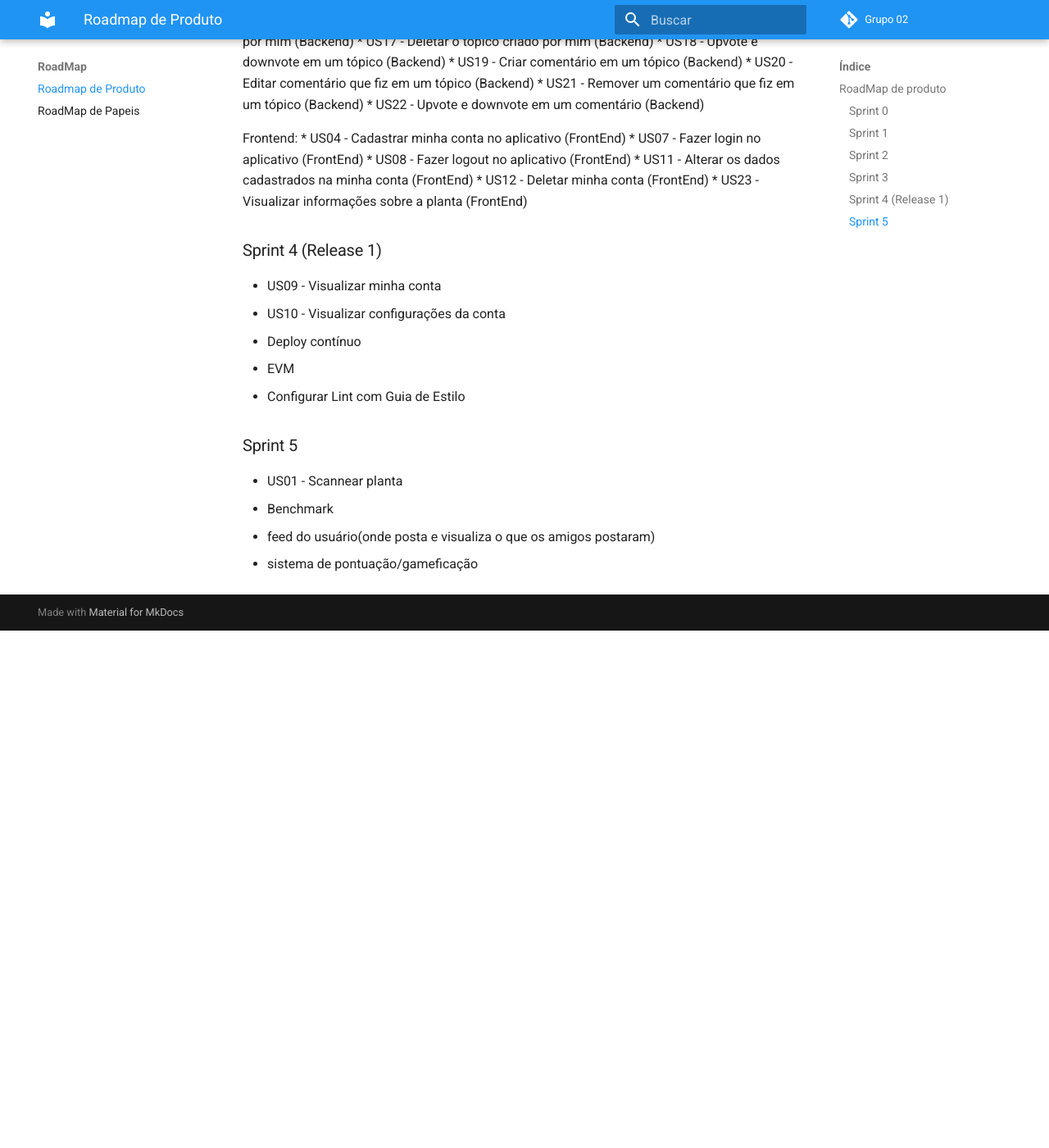
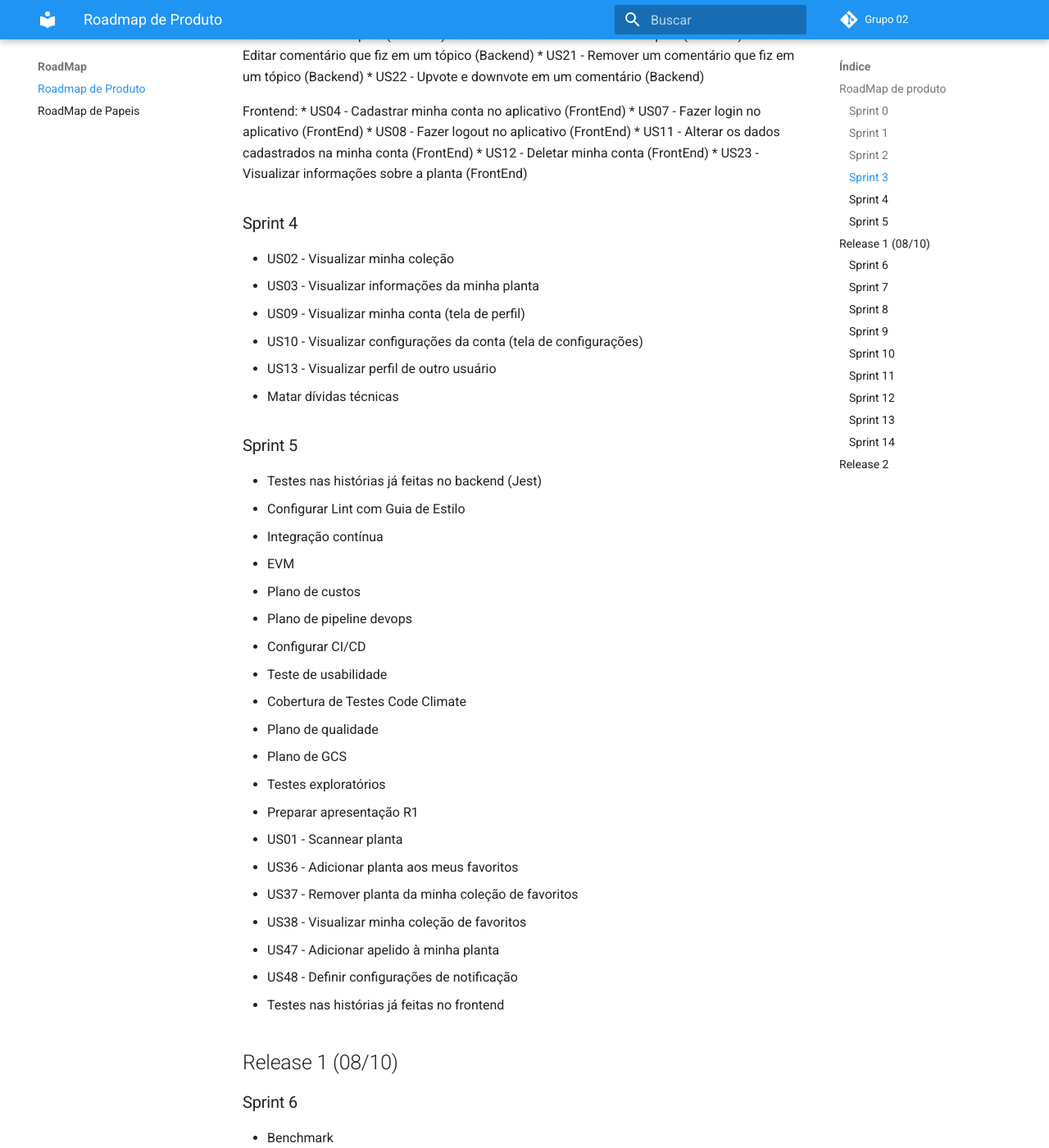
Before and after one commit to fga-eps-mds/2020.1-GaiaDex-wiki, an MkDocs documentation site: the page built from docs/roadmap/product_roadmap.md, in a window 1280 px wide and 1400 px high, scrolled down 2296 px. Shown: the whole window at 82% size. Built offline with MkDocs 1.6.1 and Material for MkDocs 9.7.7, drawn with Linux system fonts in a browser that asks for light colours; comment, search, counter and statistics services are not loaded; old or Windows-style settings are respelled for this version of MkDocs; before the commit the page ends 3065 px from its top, so only the background shows below that; some of the changed text lies outside the part shown.

Commit message:
Refactor roadmap part 1.
Co-authored-by: Rafael Makaha <rafael.makaha@gmail.com>

```diff
--- a/docs/roadmap/product_roadmap.md
+++ b/docs/roadmap/product_roadmap.md
@@ -83,17 +82,89 @@ Frontend:
 * US12 - Deletar minha conta (FrontEnd)
 * US23 - Visualizar informações sobre a planta (FrontEnd)
 
-### Sprint 4 (Release 1)
+### Sprint 4
 
-* US09 - Visualizar minha conta
-* US10 - Visualizar configurações da conta
-* Deploy contínuo
-* EVM
-* Configurar Lint com Guia de Estilo
+* US02 - Visualizar minha coleção
+* US03 - Visualizar informações da minha planta
+* US09 - Visualizar minha conta (tela de perfil)
+* US10 - Visualizar configurações da conta (tela de configurações)
+* US13 - Visualizar perfil de outro usuário
+* Matar dívidas técnicas
+
 
 ### Sprint 5
 
+* Testes nas histórias já feitas no backend (Jest)
+* Configurar Lint com Guia de Estilo
+* Integração contínua
+* EVM
+* Plano de custos
+* Plano de pipeline devops
+* Configurar CI/CD
+* Teste de usabilidade
+* Cobertura de Testes Code Climate
+* Plano de qualidade
+* Plano de GCS
+* Testes exploratórios
+
+* Preparar apresentação R1
 * US01 - Scannear planta
+* US36 - Adicionar planta aos meus favoritos
+* US37 - Remover planta da minha coleção de favoritos
+* US38 - Visualizar minha coleção de favoritos
+* US47 - Adicionar apelido à minha planta
+* US48 - Definir configurações de notificação
+* Testes nas histórias já feitas no frontend
+
+## Release 1 (08/10)
+
+### Sprint 6
+
 * Benchmark
-* feed do usuário(onde posta e visualiza o que os amigos postaram)
-* sistema de pontuação/gameficação
+* US05 - Cadastrar/ fazer login com Facebook
+* US06 - Cadastrar/ fazer login com Google
+* US14 - Bloquear outro usuário
+* US15 - Adicionar amizades
+* US16 - Remover amizades
+* US39 - Publicar fotos & textos
+* US40 - Visualizar posts de minhas conexões
+
+### Sprint 7
+
+* US41 - Visualizar trending topics sobre minhas plantas favoritadas
+* US42 - Curtir/descurtir posts que aparecem na minha timeline
+* US43 - Salvar um post na minha coleção de Posts Salvos
+* US44 - Comentar em um post na minha timeline
+* US45 - Editar um comentário que fiz em algum post
+* US46 - Remover um comentario que fiz em algum post
+
+### Sprint 8
+
+* j
+
+
+### Sprint 9
+
+* j
+
+### Sprint 10
+
+* j
+
+### Sprint 11
+
+* j
+
+### Sprint 12
+
+* j
+
+### Sprint 13
+
+* j
+
+### Sprint 14
+
+* j
+
+## Release 2
```
Also changed, not shown: other parts of docs/roadmap/product_roadmap.md (+0 -1 lines).
